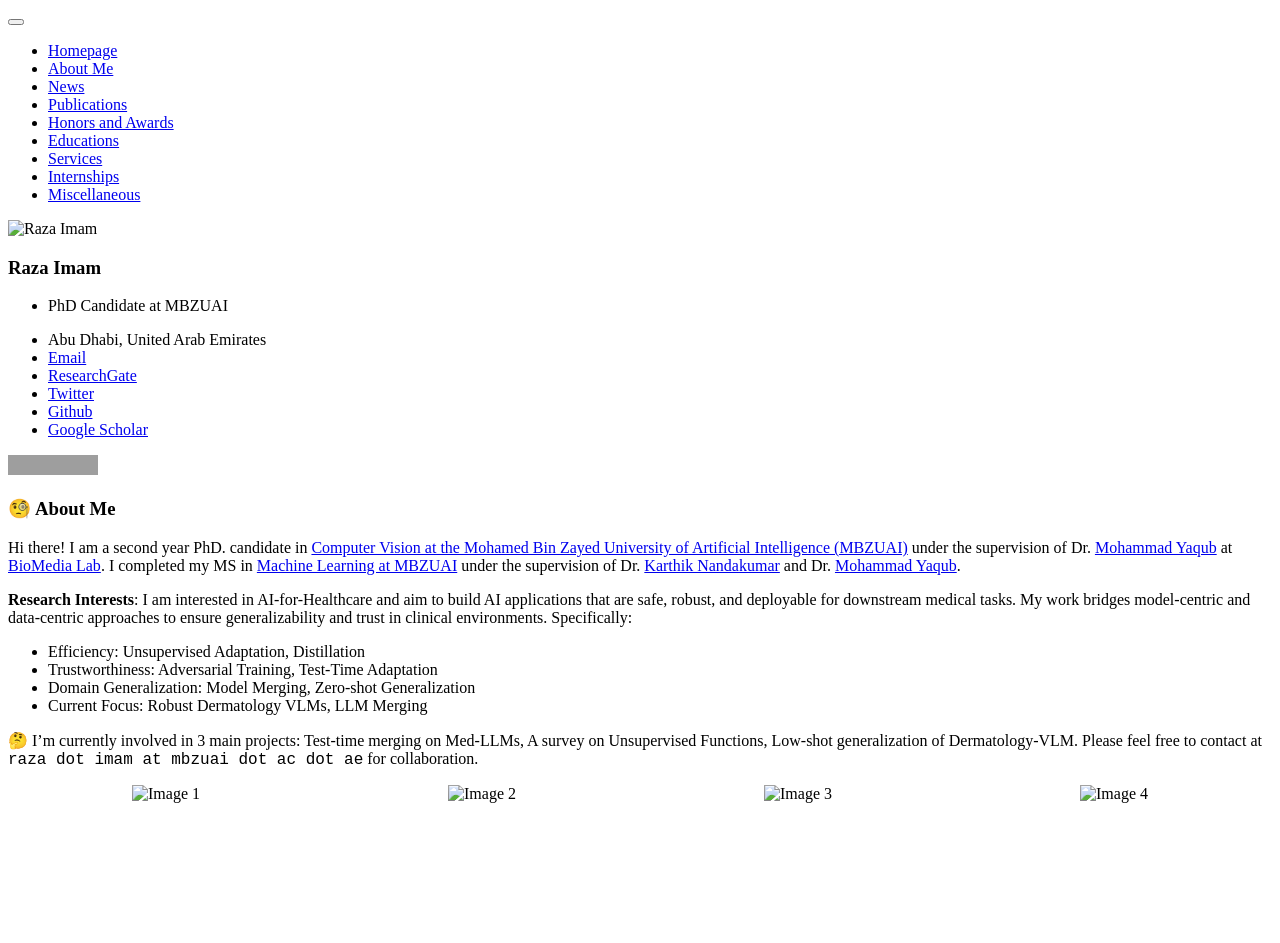
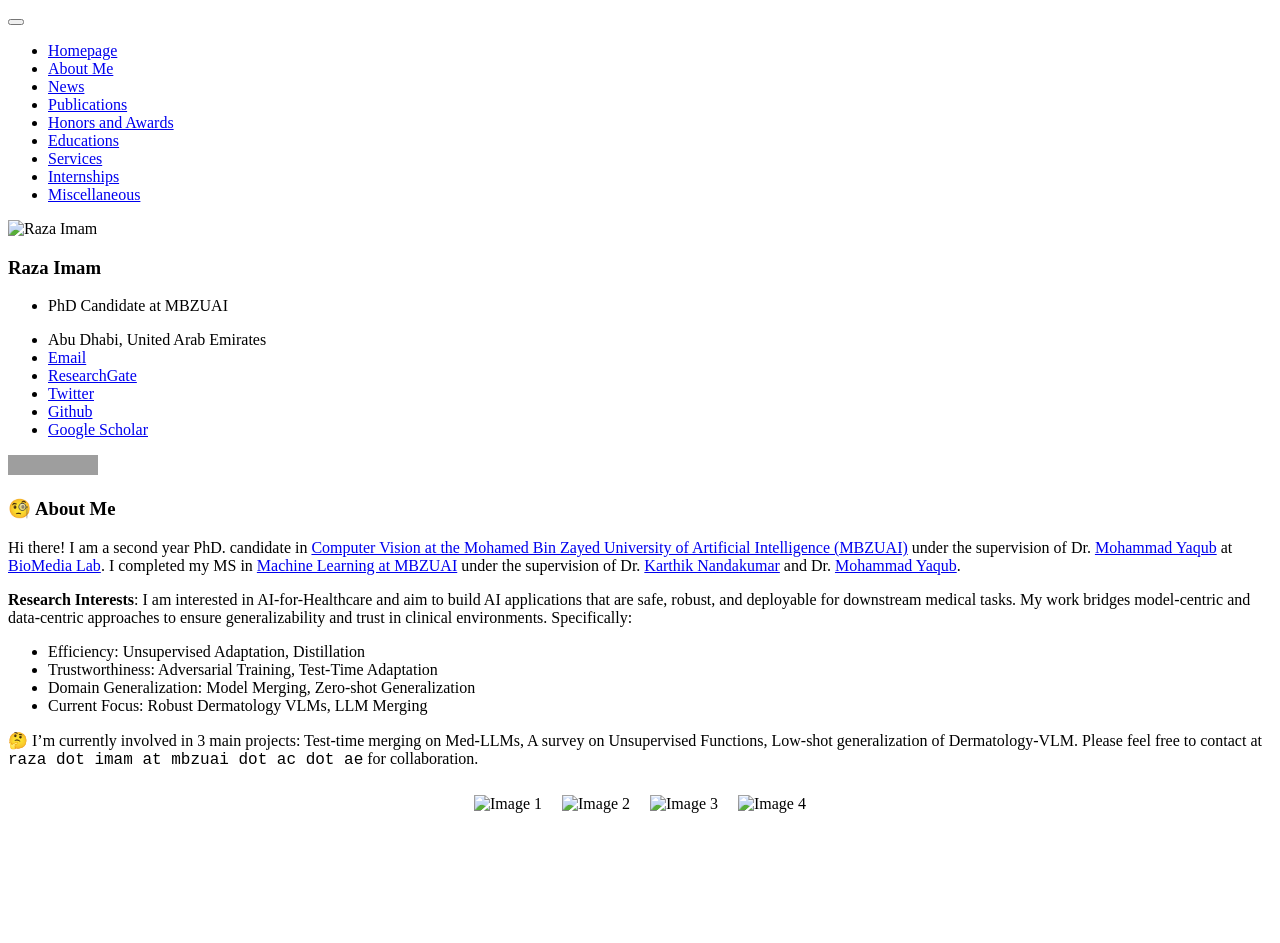
Before and after one commit to Razaimam45/razaimam45.github.io, a Jekyll site: the page built from _pages/includes/intro.md, in a window 1280 px wide. Built offline with Jekyll 4.4.1, drawn with Linux system fonts in a browser that asks for light colours; our own code applies the rules of GitHub Pages for plain Markdown files; grey boxes are pictures that could not be loaded.

Commit message:
Update July

```diff
--- a/_pages/includes/intro.md
+++ b/_pages/includes/intro.md
@@ -21,9 +21,9 @@ Hi there! I am a second year PhD. candidate in [Computer Vision at the Mohamed B
 🤔 I'm currently involved in 3 main projects: Test-time merging on Med-LLMs, A survey on Unsupervised Functions, Low-shot generalization of Dermatology-VLM. Please feel free to contact at <span style="font-family:'Courier New', monospace;">raza dot imam at mbzuai dot ac dot ae</span> for collaboration.
 
 
-<div style="display: flex; justify-content: space-around; align-items: center;">
-    <img src="images/MS_logo.jpg" alt="Image 1" style="height: 150px;">
-    <img src="images/MBZ_logo.png" alt="Image 2" style="height: 150px;">
-    <img src="images/biomedia_logo.png" alt="Image 3" style="height: 150px;">
-    <img src="images/sprintai_logo.png" alt="Image 4" style="height: 150px;">
+<div style="display: flex; justify-content: center; align-items: center; flex-wrap: wrap; gap: 20px; padding: 10px;">
+    <img src="images/MS_logo.jpg" alt="Image 1" style="height: 120px; max-width: 100%;">
+    <img src="images/MBZ_logo.png" alt="Image 2" style="height: 120px; max-width: 100%;">
+    <img src="images/biomedia_logo.png" alt="Image 3" style="height: 120px; max-width: 100%;">
+    <img src="images/sprintai_logo.png" alt="Image 4" style="height: 120px; max-width: 100%;">
 </div>
```
Also changed, not shown: _pages/includes/others.md (+1 -1 lines), images/RAZA_clymb.JPG.
